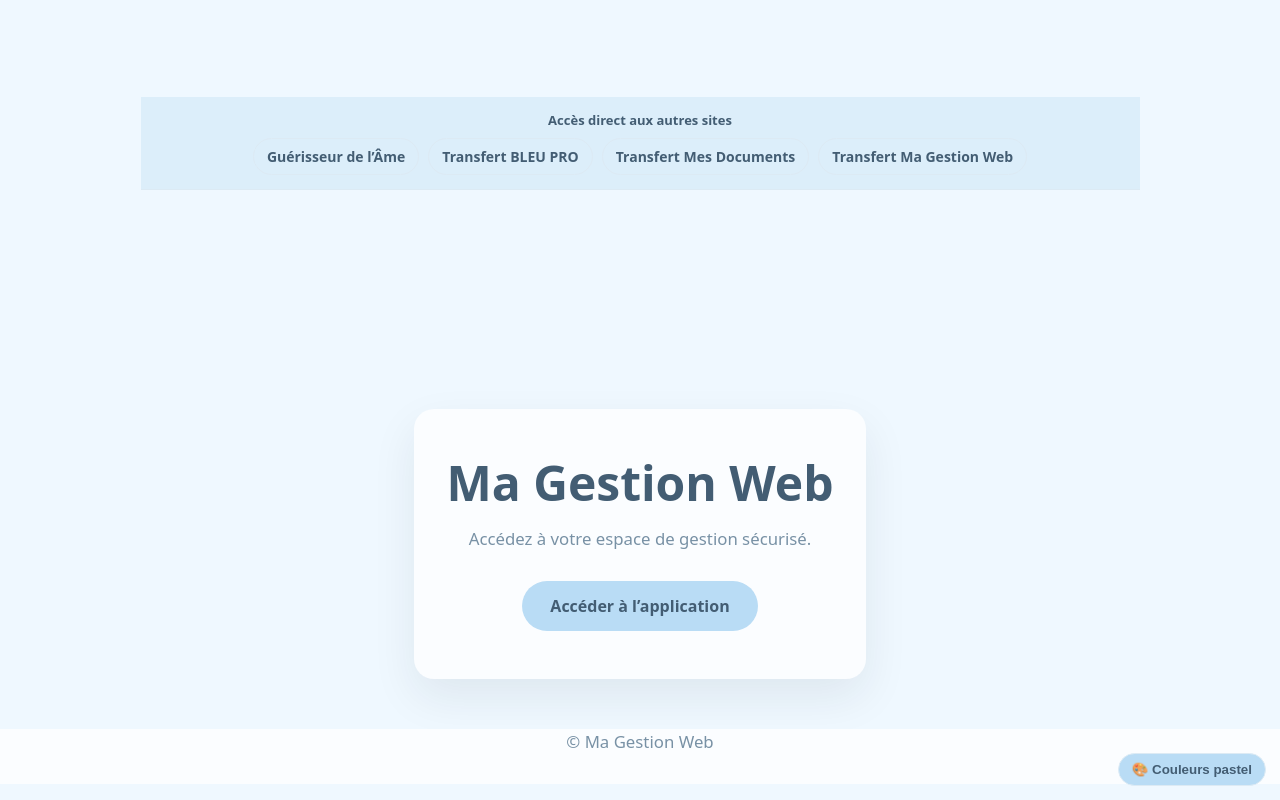
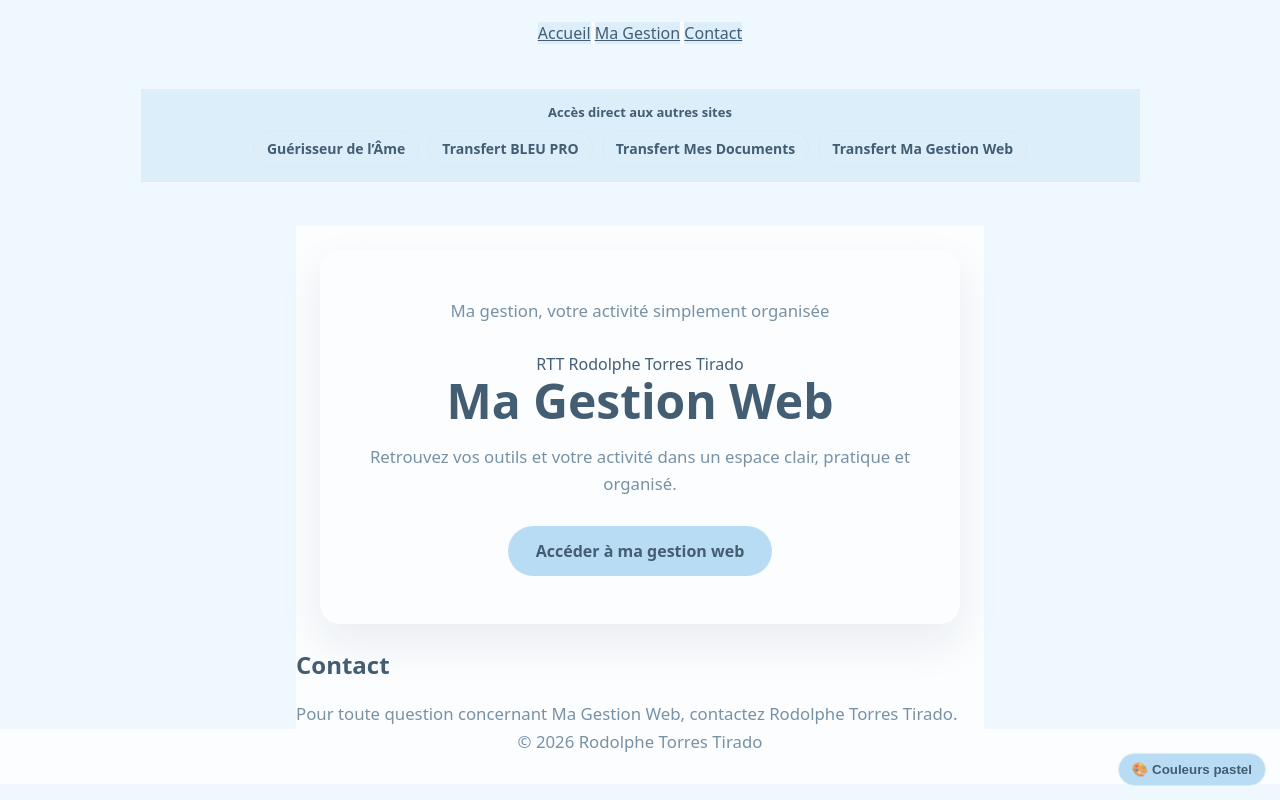
Before and after one commit to cftcmafsas-ai/ma-gestion-web, a plain HTML site: page index.html in a window 1280 px wide. Drawn offline with Linux system fonts and the light colour scheme.

Commit message:
Refonte Ma Gestion Web : navigation, identité et couleurs

```diff
--- a/index.html
+++ b/index.html
@@ -3,20 +3,41 @@
 <head>
   <meta charset="utf-8">
   <meta name="viewport" content="width=device-width, initial-scale=1">
-  <title>Ma Gestion Web</title>
-  <meta name="description" content="Accédez à votre espace Ma Gestion Web.">
+  <meta name="theme-color" content="#eff8ff">
+  <title>Ma Gestion Web | Rodolphe Torres Tirado</title>
+  <meta name="description" content="Ma gestion, votre activité simplement organisée. Retrouvez votre espace Ma Gestion Web.">
   <link rel="stylesheet" href="styles.css">
 </head>
 <body>
-  <main class="hero">
-    <h1>Ma Gestion Web</h1>
-    <p>Accédez à votre espace de gestion sécurisé.</p>
-    <a class="button" href="https://headless-jzsfhrdevmx-guerrisseur-140b.wix-site-host.com/" rel="noopener">Accéder à l’application</a>
+  <header class="site-header">
+    <nav class="main-nav" aria-label="Navigation principale">
+      <a href="#accueil">Accueil</a>
+      <a href="#gestion">Ma Gestion</a>
+      <a href="#contact">Contact</a>
+    </nav>
+  </header>
+  <main>
+    <section class="hero" id="accueil">
+      <p class="tagline">Ma gestion, votre activité simplement organisée</p>
+      <div class="brand" aria-label="Rodolphe Torres Tirado">
+        <span class="brand-mark" aria-hidden="true">RTT</span>
+        <span class="brand-name">Rodolphe Torres Tirado</span>
+      </div>
+      <h1>Ma Gestion Web</h1>
+      <p class="intro">Retrouvez vos outils et votre activité dans un espace clair, pratique et organisé.</p>
+      <div id="gestion" class="action-area">
+        <a class="button" href="login.html">Accéder à ma gestion web</a>
+      </div>
+    </section>
+    <section class="contact-section" id="contact">
+      <h2>Contact</h2>
+      <p>Pour toute question concernant Ma Gestion Web, contactez Rodolphe Torres Tirado.</p>
+      <a href="mailto:rodolphetorres@outlook.fr">rodolphetorres@outlook.fr</a>
+    </section>
   </main>
-  <footer>
-    <p>© Ma Gestion Web</p>
-  </footer>
-<script src="/project-sites-nav.js"></script>
-<script src="/pastel-theme.js"></script>
+  <footer><p>© <span id="year"></span> Rodolphe Torres Tirado</p></footer>
+  <script>document.getElementById('year').textContent=new Date().getFullYear();</script>
+  <script src="/project-sites-nav.js"></script>
+  <script src="/pastel-theme.js"></script>
 </body>
 </html>
```
